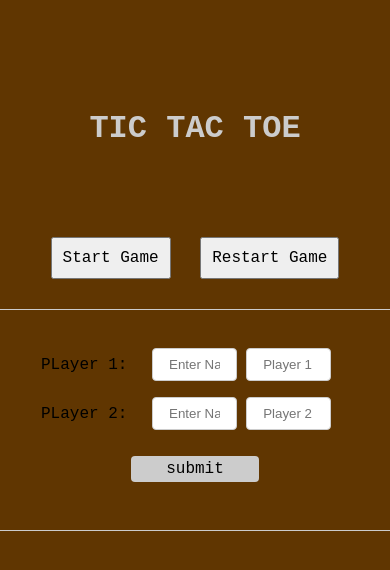
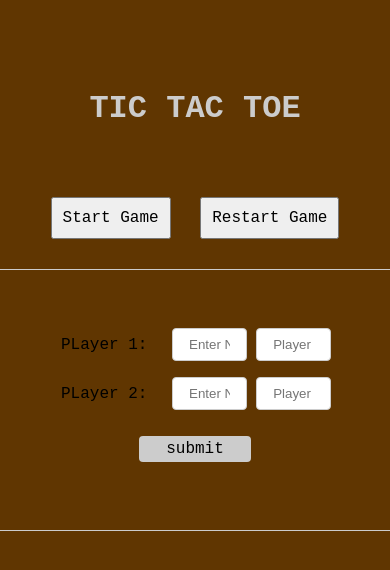
Before and after one commit to CalyWorld/Tic-Tac-Toe, a plain HTML site: page index.html in a window 390 px wide. Both pictures are taken after a click on the button "Start Game". Drawn offline with Linux system fonts and the light colour scheme.

Commit message:
fixed the wed responsiveness

```diff
--- a/styles.css
+++ b/styles.css
@@ -96,7 +96,7 @@ input[id="submitbtn"] {
   padding: 20px;
   color: #ccc;
   font-family: "Courier New", Courier, monospace;
-  font-size: medium;
+  font-size: xx-large;
 }
 
 #grid-container {
@@ -116,9 +116,12 @@ input[id="submitbtn"] {
   font-size: xx-large;
 }
 
-@media only screen and (max-width: 400px) {
+@media only screen and (max-width: 414px) {
   body {
     height: 581px;
+  }
+  h1{
+    margin:20px;
   }
   #form-container {
     width: 400px;
@@ -133,4 +136,7 @@ input[id="submitbtn"] {
     border-radius: 4px;
     box-sizing: border-box;
   }
+  #form{
+    padding: 40px;
+  }
 }
```
